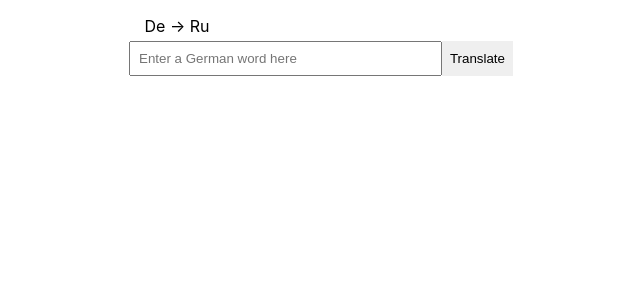
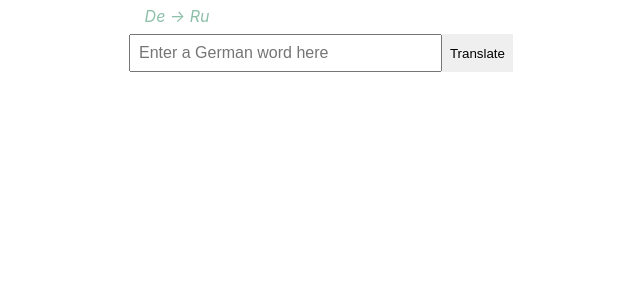
Before and after one commit to semidashka/capstone-project, a Next.js app: page / in a window 1280 px wide. Shown: the top 300 px of the page, without its empty margins (319-959 px from the left). Built offline with nearby package versions, Linux system fonts and the light colour scheme.

Commit message:
styled word and translation

```diff
--- a/components/WordCard/HeadWord.js
+++ b/components/WordCard/HeadWord.js
@@ -1,11 +1,13 @@
 import useStore from '../../hooks/useStore';
+import { StyledWord } from '../styled';
 
 export default function HeadWord() {
   const ponsData = useStore(state => state.ponsData);
   return (
     <>
       {/* Outputs German word */}
-      <h3
+      {console.log(ponsData.headwordPlus)}
+      <StyledWord
         dangerouslySetInnerHTML={{
           __html: ponsData.headwordPlus,
         }}
--- a/components/WordCard/TranslItem.js
+++ b/components/WordCard/TranslItem.js
@@ -1,4 +1,7 @@
 import useStore from '../../hooks/useStore';
+import styled from 'styled-components';
+import { StyledWord } from '../styled';
+import styledComponents from 'styled-components';
 
 export default function TranslItem({ translation }) {
   const ponsData = useStore(state => state.ponsData);
@@ -6,7 +9,7 @@ export default function TranslItem({ translation }) {
 
   return (
     <>
-      <h4
+      <StyledTranslation
         dangerouslySetInnerHTML={{
           __html: translation,
         }}
@@ -14,3 +17,7 @@ export default function TranslItem({ translation }) {
     </>
   );
 }
+
+const StyledTranslation = styled(StyledWord)`
+  padding-left: 1rem;
+`;
--- a/components/WordInput.js
+++ b/components/WordInput.js
@@ -2,7 +2,7 @@ import { useState } from 'react';
 import styled from 'styled-components';
 import useStore from '../hooks/useStore';
 
-import { Card, Button, Input, InputWrapper } from '../components/styled';
+import { Card, Button } from '../components/styled';
 
 export default function WordInput() {
   const enteredWord = useStore(state => state.enteredWord);
@@ -25,7 +25,7 @@ export default function WordInput() {
         />
 
         <Button
-          onClick={() => {
+          onClick={event => {
             fetchPonsData(enteredWord);
           }}
         >
@@ -41,4 +41,21 @@ const LabelWrapper = styled.div`
   flex-direction: column;
   max-width: 6rem;
   text-align: center;
+  margin-bottom: 0.5rem;
+
+  label {
+    font-style: italic;
+    color: hsl(154, 28%, 65%);
+  }
 `;
+
+const InputWrapper = styled.div`
+  display: flex;
+  margin-top: 0.3rem;
+`;
+
+const Input = styled.input`
+  flex: 1;
+  padding: 0.5rem;
+  font-size: 1rem;
+`;
--- a/components/styled.js
+++ b/components/styled.js
@@ -2,8 +2,8 @@ import styled, { css } from 'styled-components';
 
 export const Card = styled.section`
   max-width: 25rem;
-  margin: 0.5rem auto;
-  padding: 0.5rem;
+  margin: 0.2rem auto;
+  padding: 0.2rem 0.5rem;
 
   /* label {
     display: block;
@@ -18,12 +18,19 @@ export const Button = styled.button`
   max-width: 6rem;
 `;
 
-export const InputWrapper = styled.div`
-  display: flex;
-  margin-top: 0.3rem;
+export const StyledWord = styled.h3`
+  padding: 0 1rem;
+  font-size: 1.2rem;
+  font-weight: 400;
+
+  span {
+    color: hsl(154, 28%, 50%);
+    font-size: 1rem;
+    font-weight: 300;
+    font-style: italic;
+  }
+
+  acronym {
+    text-decoration: none;
+  }
 `;
-
-export const Input = styled.input`
-  flex: 1;
-  padding: 0.5rem;
-`;
--- a/hooks/useStore.js
+++ b/hooks/useStore.js
@@ -1,6 +1,6 @@
 import create from 'zustand';
 
-const useStore = create(set => {
+const useStore = create((set, get) => {
   return {
     enteredWord: '',
     ponsData: {
@@ -12,6 +12,7 @@ const useStore = create(set => {
     wordNotFound: false,
     storeEnteredWord: word => set(() => ({ enteredWord: word })),
     fetchPonsData: async word => {
+      const ponsData = get().ponsData;
       try {
         const response = await fetch(`/api/search-p?q=${word}`);
         if (response.status === 500) {
@@ -34,7 +35,9 @@ const useStore = create(set => {
                     chosenTranslations: [],
                   };
                   set(() => ({ ponsData: newPonsData }));
-                } else {
+                  set(() => ({ enteredWord: '' }));
+                  return;
+                } else if (!ponsData) {
                   set(() => ({ wordNotFound: true }));
                 }
               })
--- /dev/null
+++ b/pages/_document.js
@@ -0,0 +1,24 @@
+import Document from 'next/document';
+import { ServerStyleSheet } from 'styled-components';
+
+export default class MyDocument extends Document {
+  static async getInitialProps(ctx) {
+    const sheet = new ServerStyleSheet();
+    const originalRenderPage = ctx.renderPage;
+
+    try {
+      ctx.renderPage = () =>
+        originalRenderPage({
+          enhanceApp: App => props => sheet.collectStyles(<App {...props} />),
+        });
+
+      const initialProps = await Document.getInitialProps(ctx);
+      return {
+        ...initialProps,
+        styles: [initialProps.styles, sheet.getStyleElement()],
+      };
+    } finally {
+      sheet.seal();
+    }
+  }
+}
```
